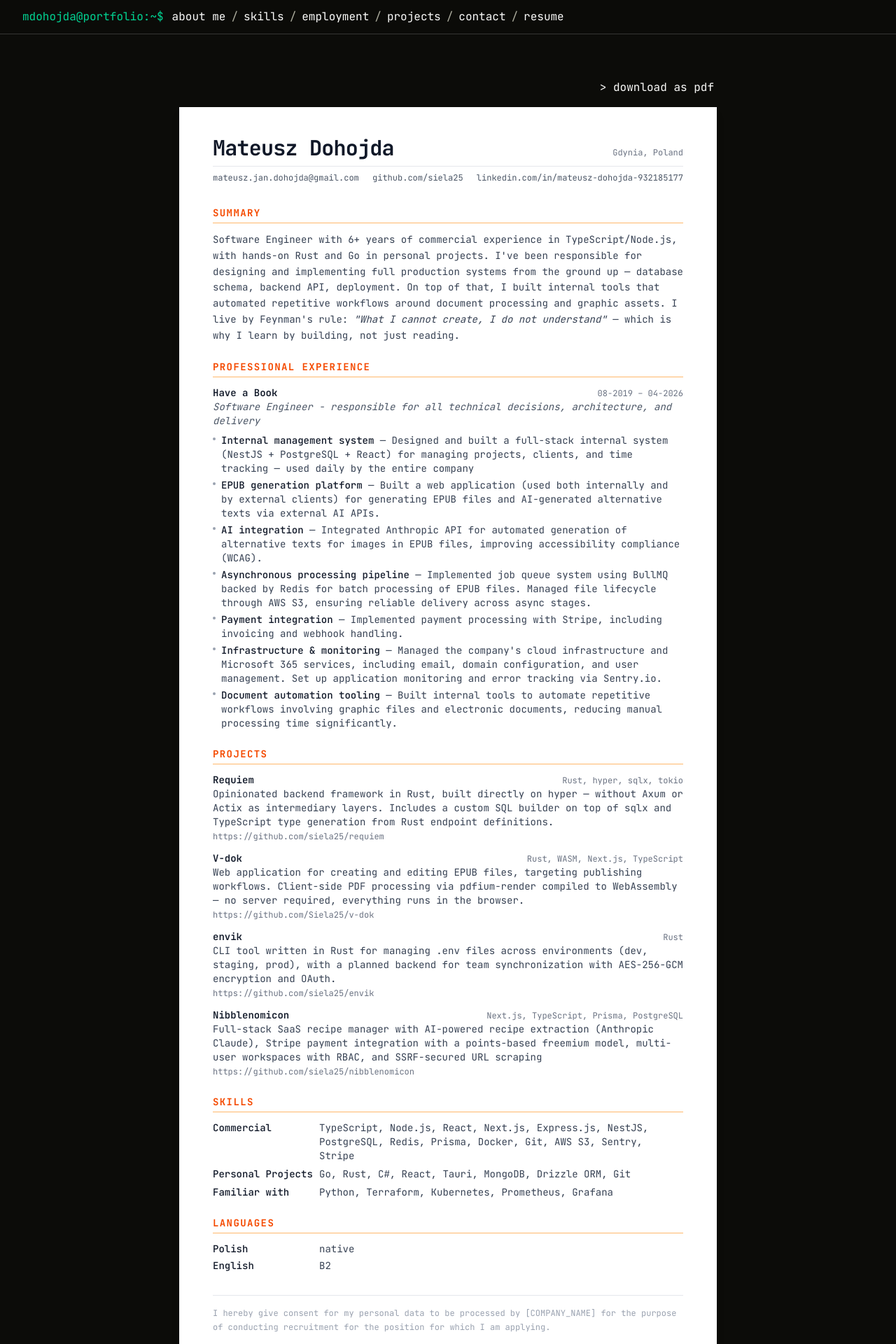
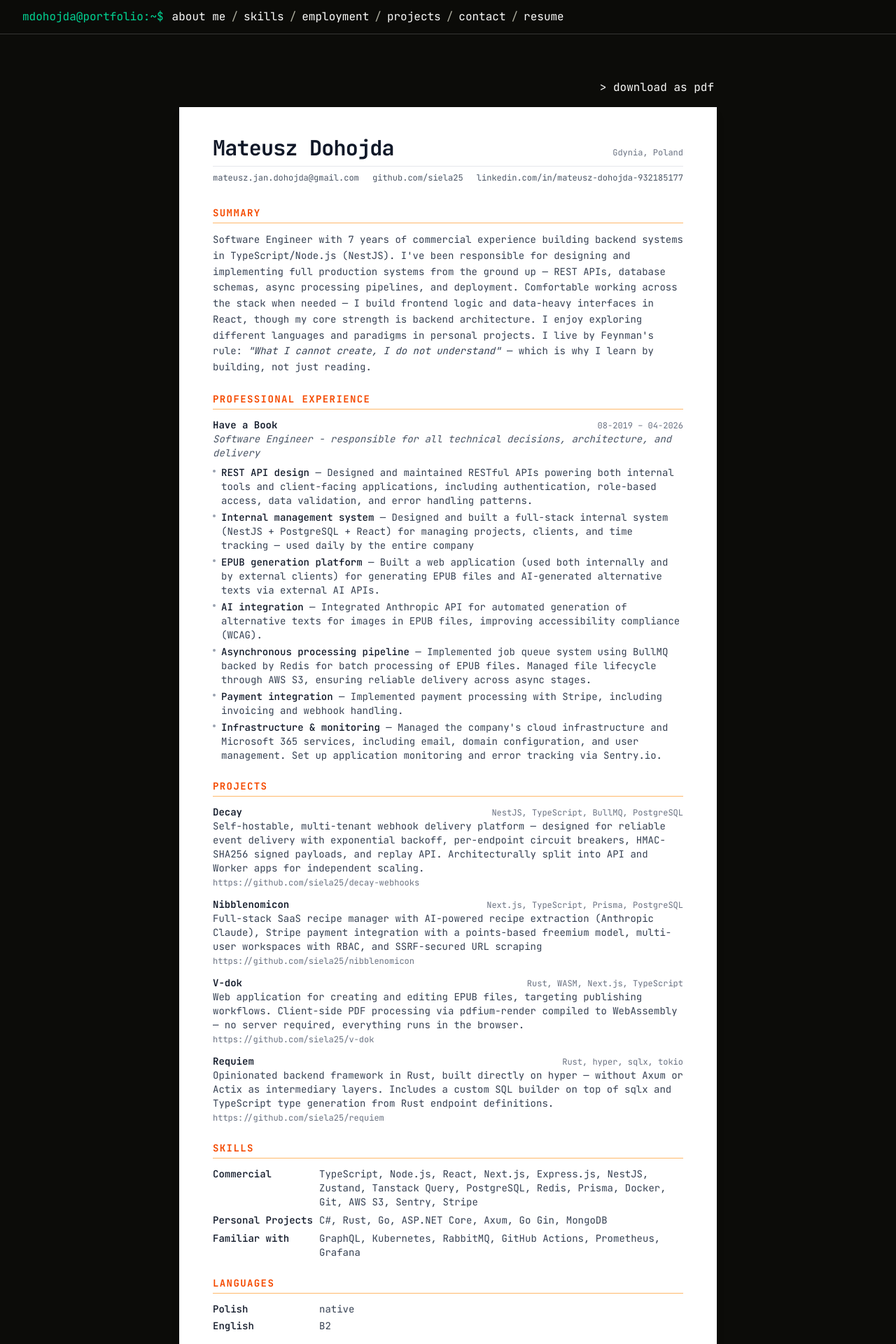
Before and after one commit to Siela25/mdohojda, a Next.js app: page /resume in a window 1280 px wide. Shown: the top 1920 px of the page at 70% size. Built offline with nearby package versions, Linux system fonts and the light colour scheme.

Commit message:
feat: enhance CV summary, and refine skills and projects sections

```diff
--- a/src/components/cv/cv-consent.tsx
+++ b/src/components/cv/cv-consent.tsx
@@ -4,8 +4,8 @@ export function CvConsent() {
     return (
         <div className="mt-8 border-t border-gray-200 pt-4">
             <p className="text-xs leading-relaxed text-gray-400">
-                I hereby give consent for my personal data to be processed by {process.env.NEXT_PUBLIC_CV_COMPANY || "[COMPANY_NAME]"} for the purpose of conducting recruitment for the position
-                for which I am applying.
+                I hereby consent to the processing of my personal data for the purpose of recruitment, in accordance with applicable data
+                protection regulations.
             </p>
         </div>
     );
--- a/src/components/cv/cv-summary.tsx
+++ b/src/components/cv/cv-summary.tsx
@@ -5,10 +5,16 @@ export function CvSummary() {
         <section className="mb-6">
             <CvSectionHeading>Summary</CvSectionHeading>
             <p className="text-sm leading-relaxed text-gray-700">
-                Software Engineer with 6+ years of commercial experience in TypeScript/Node.js, with hands-on Rust and Go in personal projects.
-                I've been responsible for designing and implementing full production systems from the ground up — database schema, backend API, deployment.
-                On top of that, I built internal tools that automated repetitive workflows around document processing and graphic assets.
-                I live by Feynman's rule: <em>"What I cannot create, I do not understand"</em> — which is why I learn by building, not just reading.
+                Software Engineer with 7 years of commercial experience building
+                backend systems in TypeScript/Node.js (NestJS). I've been responsible
+                for designing and implementing full production systems from the ground
+                up — REST APIs, database schemas, async processing pipelines, and
+                deployment. Comfortable working across the stack when needed — I build
+                frontend logic and data-heavy interfaces in React, though my core
+                strength is backend architecture. I enjoy exploring different languages
+                and paradigms in personal projects. I live by Feynman's rule: <em>"What
+                I cannot create, I do not understand"</em> — which is why I learn by building,
+                not just reading.
             </p>
         </section>
     );
--- a/src/lib/employment.ts
+++ b/src/lib/employment.ts
@@ -19,6 +19,10 @@ export const HAVE_A_BOOK_EMPLOYMENT: EmploymentData = {
     endDate: "04-2026",
     description: "Responsible for the full technical stack — from designing and building internal business systems, to managing cloud infrastructure and creating automation tooling for document processing.",
     duties: [
+        {
+            title: "REST API design",
+            description: "Designed and maintained RESTful APIs powering both internal tools and client-facing applications, including authentication, role-based access, data validation, and error handling patterns."
+        },
         {
             title: "Internal management system",
             description: "Designed and built a full-stack internal system (NestJS + PostgreSQL + React) for managing projects, clients, and time tracking — used daily by the entire company"
@@ -43,9 +47,5 @@ export const HAVE_A_BOOK_EMPLOYMENT: EmploymentData = {
             title: "Infrastructure & monitoring",
             description: "Managed the company's cloud infrastructure and Microsoft 365 services, including email, domain configuration, and user management. Set up application monitoring and error tracking via Sentry.io."
         },
-        {
-            title: "Document automation tooling",
-            description: "Built internal tools to automate repetitive workflows involving graphic files and electronic documents, reducing manual processing time significantly."
-        }
     ]
 };
--- a/src/lib/projects.ts
+++ b/src/lib/projects.ts
@@ -9,25 +9,11 @@ export type ProjectData = {
 
 export const PROJECTS: ProjectData[] = [
     {
-        name: "Requiem",
+        name: "Decay",
         status: "Active development",
-        description: "Opinionated backend framework in Rust, built directly on hyper — without Axum or Actix as intermediary layers. Includes a custom SQL builder on top of sqlx and TypeScript type generation from Rust endpoint definitions.",
-        stack: ["Rust", "hyper", "sqlx", "tokio"],
-        repoUrl: "https://github.com/siela25/requiem",
-    },
-    {
-        name: "V-dok",
-        status: "Active development",
-        description: "Web application for creating and editing EPUB files, targeting publishing workflows. Client-side PDF processing via pdfium-render compiled to WebAssembly — no server required, everything runs in the browser.",
-        stack: ["Rust", "WASM", "Next.js", "TypeScript"],
-        repoUrl: "https://github.com/Siela25/v-dok"
-    },
-    {
-        name: "envik",
-        status: "MVP",
-        description: "CLI tool written in Rust for managing .env files across environments (dev, staging, prod), with a planned backend for team synchronization with AES-256-GCM encryption and OAuth.",
-        stack: ["Rust"],
-        repoUrl: "https://github.com/siela25/envik"
+        description: "Self-hostable, multi-tenant webhook delivery platform — designed for reliable event delivery with exponential backoff, per-endpoint circuit breakers, HMAC-SHA256 signed payloads, and replay API. Architecturally split into API and Worker apps for independent scaling.",
+        stack: ["NestJS", "TypeScript", "BullMQ", "PostgreSQL"],
+        repoUrl: "https://github.com/siela25/decay-webhooks"
     },
     {
         name: "Nibblenomicon",
@@ -36,4 +22,18 @@ export const PROJECTS: ProjectData[] = [
         stack: ["Next.js", "TypeScript", "Prisma", "PostgreSQL"],
         repoUrl: "https://github.com/siela25/nibblenomicon"
     },
+    {
+        name: "V-dok",
+        status: "Active development",
+        description: "Web application for creating and editing EPUB files, targeting publishing workflows. Client-side PDF processing via pdfium-render compiled to WebAssembly — no server required, everything runs in the browser.",
+        stack: ["Rust", "WASM", "Next.js", "TypeScript"],
+        repoUrl: "https://github.com/siela25/v-dok"
+    },
+    {
+        name: "Requiem",
+        status: "Active development",
+        description: "Opinionated backend framework in Rust, built directly on hyper — without Axum or Actix as intermediary layers. Includes a custom SQL builder on top of sqlx and TypeScript type generation from Rust endpoint definitions.",
+        stack: ["Rust", "hyper", "sqlx", "tokio"],
+        repoUrl: "https://github.com/siela25/requiem",
+    },
 ];
--- a/src/lib/skills.ts
+++ b/src/lib/skills.ts
@@ -13,7 +13,7 @@ const COMMERCIAL_SKILLS: SkillColumn = {
     label: 'Commercial',
     groups: [
         { category: 'languages', label: 'Languages', skills: ['TypeScript', 'Node.js'] },
-        { category: 'frameworks', label: 'Frameworks', skills: ['React', 'Next.js', 'Express.js', 'NestJS'] },
+        { category: 'frameworks', label: 'Frameworks', skills: ['React', 'Next.js', 'Express.js', 'NestJS', 'Zustand', 'Tanstack Query'] },
         { category: 'databases', label: 'Databases', skills: ['PostgreSQL', 'Redis', 'Prisma'] },
         { category: 'tools', label: 'Tools', skills: ['Docker', 'Git', 'AWS S3', 'Sentry', 'Stripe'] },
     ]
@@ -22,18 +22,18 @@ const COMMERCIAL_SKILLS: SkillColumn = {
 const PERSONAL_SKILLS: SkillColumn = {
     label: 'Personal Projects',
     groups: [
-        { category: 'languages', label: 'Languages', skills: ['Go', 'Rust', 'C#'] },
-        { category: 'frameworks', label: 'Frameworks', skills: ['React', 'Tauri'] },
-        { category: 'databases', label: 'Databases', skills: ['MongoDB', 'Drizzle ORM'] },
-        { category: 'tools', label: 'Tools', skills: ['Git'] },
+        { category: 'languages', label: 'Languages', skills: ['C#', 'Rust', 'Go'] },
+        { category: 'frameworks', label: 'Frameworks', skills: ["ASP.NET Core", 'Axum', 'Go Gin'] },
+        { category: 'databases', label: 'Databases', skills: ['MongoDB'] },
     ]
 }
 
 const LEARNING_SKILLS: SkillColumn = {
     label: 'Familiar with',
     groups: [
-        { category: "languages", label: "Languages", skills: ["Python"] },
-        { category: "infra", label: "Infra", skills: ["Terraform", "Kubernetes"] },
+        { category: "languages", label: "Languages", skills: [] },
+        { category: "frameworks", label: "Frameworks", skills: ['GraphQL'] },
+        { category: "infra", label: "Infra", skills: [ "Kubernetes", "RabbitMQ", "GitHub Actions"] },
         { category: "observability", label: "Observability", skills: ["Prometheus", "Grafana"] },
     ]
 
```
